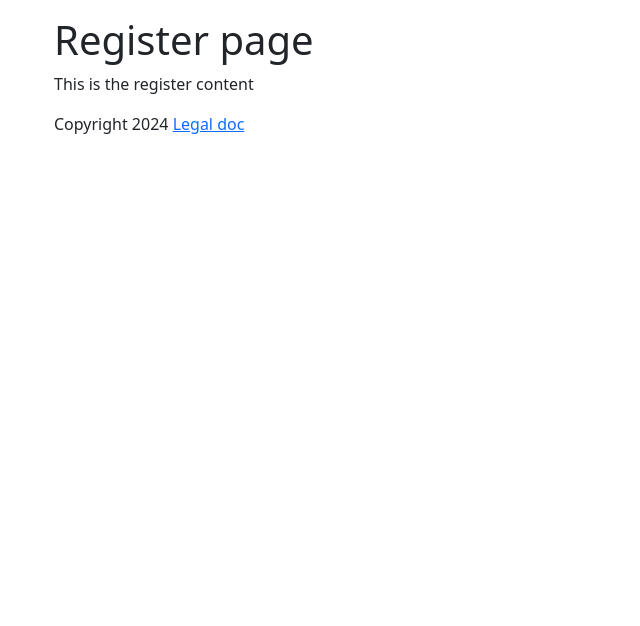
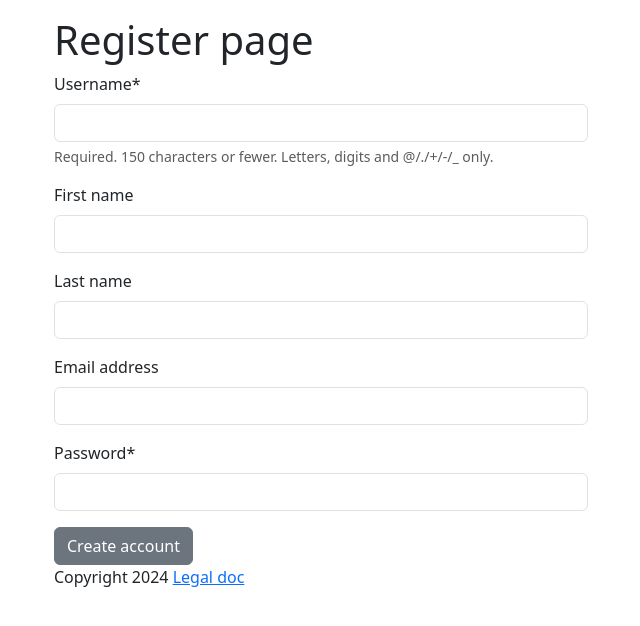
Before and after one commit to aurambena/instagram, a Django app: page /register/ in a window 1280 px wide. Shown: the part 152-778 px from the top of the page, without its empty margins (40-680 px from the left). Run offline with Django 5.2, Linux system fonts and the light colour scheme; some libraries are stand-ins or nearby versions.

Commit message:
Project with register account working

```diff
--- /dev/null
+++ b/instagram/forms.py
@@ -0,0 +1,21 @@
+from django import forms
+from django.contrib.auth.models import User
+
+class AccountForm(forms.ModelForm):
+    password = forms.CharField(widget=forms.PasswordInput())
+    class Meta:
+        model = User
+        fields = [
+            'username',
+            'first_name',
+            'last_name',
+            'email',
+            'password'
+        ]
+
+    def save(self):
+        user = super().save(commit=True)
+        user.set_password(self.cleaned_data["password"])
+        user.save()
+
+        return user
--- a/instagram/settings.py
+++ b/instagram/settings.py
@@ -41,6 +41,8 @@ INSTALLED_APPS = [
 
     'django_extensions',
     'debug_toolbar',
+    'crispy_forms',
+    'crispy_bootstrap5',
 
     'profiles',
     'posts',
@@ -131,3 +133,6 @@ STATIC_URL = 'static/'
 # https://docs.djangoproject.com/en/5.1/ref/settings/#default-auto-field
 
 DEFAULT_AUTO_FIELD = 'django.db.models.BigAutoField'
+
+CRISPY_TEMPLATE_PACK = 'bootstrap5'
+CRISPY_ALLOWED_TEMPLATE_PACKS = 'bootstrap5'
--- a/instagram/templates/general/register.html
+++ b/instagram/templates/general/register.html
@@ -1,10 +1,23 @@
 {% extends 'general/layout.html' %}
+{% load crispy_forms_tags %}
 
 {% block head_title %}Welcome to our instagram {% endblock %}
 
 {% block page_content %}
 <div class="container">
     <h1>Register page</h1>
-    <p>This is the register content</p>
+    <form action="" method="POST">
+        {% csrf_token %}
+        <div class="row">
+            <div class="col-12 col-sm-6">
+                {{form.username|as_crispy_field}}
+                {{form.first_name|as_crispy_field}}
+                {{form.last_name|as_crispy_field}}
+                {{form.email|as_crispy_field}}
+                {{form.password|as_crispy_field}}
+            </div>
+        </div>
+        <button class="btn btn-secondary">Create account</button>
+    </form>
 </div>
 {% endblock %}
--- a/instagram/views.py
+++ b/instagram/views.py
@@ -1,5 +1,10 @@
 from django.shortcuts import render
+from django.contrib.auth.models import User
 from django.views.generic import TemplateView
+from django.views.generic.edit import CreateView, UpdateView, DeleteView
+from django.urls import reverse_lazy
+from .forms import AccountForm
+from django.contrib import messages
 
 class HomeView(TemplateView):
     template_name = "general/home.html"
@@ -9,13 +14,20 @@ class LoginView(TemplateView):
     template_name = "general/login.html"
 
 
-class RegisterView(TemplateView):
-    template_name = "general/register.html"
-
-
 class LegalView(TemplateView):
     template_name = "general/legal.html"
 
 
 class ContactView(TemplateView):
     template_name = "general/contact.html"
+
+
+class RegisterView(CreateView):
+      model = User
+      template_name = 'general/register.html'
+      success_url = reverse_lazy('login')
+      form_class= AccountForm
+
+      def form_valid(self, form):
+          messages.add_message(self.request, messages.SUCCESS, "User created successfully")
+          return super(RegisterView, self).form_valid(form)
--- a/requeriments.txt
+++ b/requeriments.txt
@@ -1,5 +1,7 @@
 asgiref==3.8.1
+crispy-bootstrap5==2024.10
 Django==5.1.2
+django-crispy-forms==2.3
 django-debug-toolbar==4.4.6
 django-extensions==3.2.3
 pillow==11.0.0
```
Also changed, not shown: instagram/templates/general/login.html (+20 -2 lines), instagram/models.py (added).
